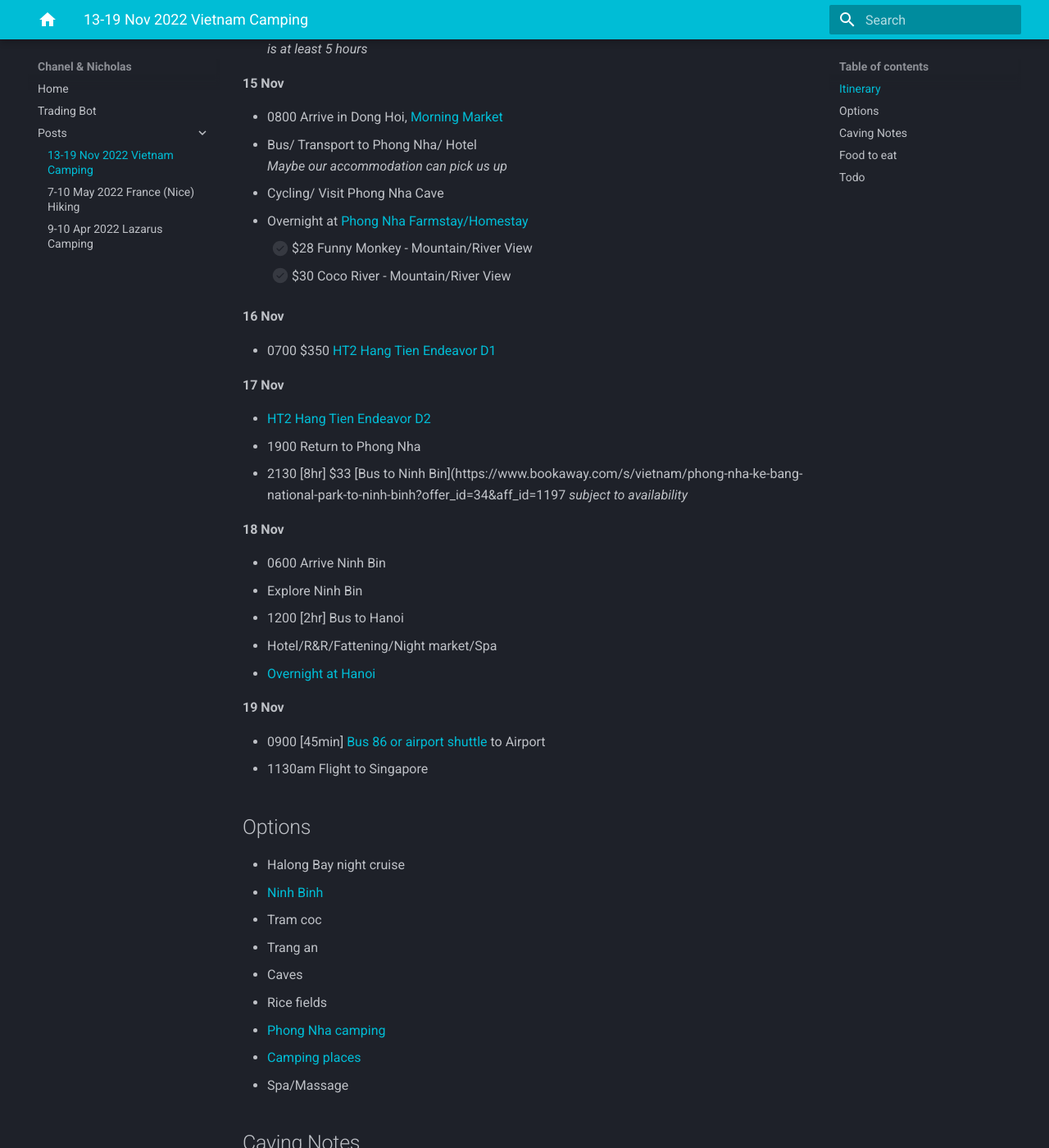
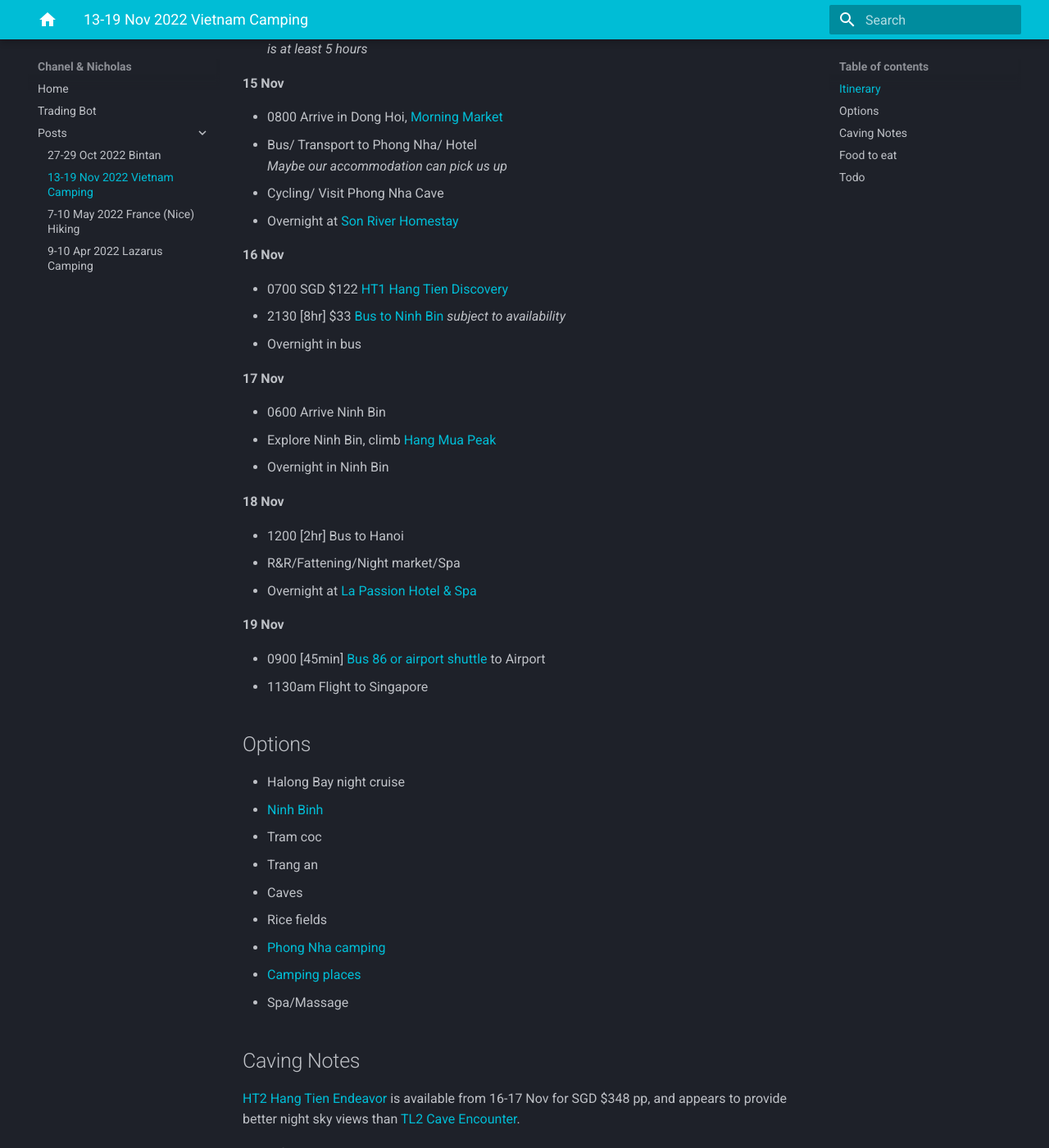
Before and after one commit to extrange/chanel, an MkDocs documentation site: the page built from docs/posts/2022-08-22-vietnam.md, in a window 1280 px wide and 1400 px high, scrolled down 1312 px. Shown: the whole window at 82% size. Built offline with MkDocs 1.6.1 and Material for MkDocs 9.7.7, drawn with Linux system fonts in a browser that asks for light colours.

Commit message:
Updated vietnam trip, added bintan trip

```diff
--- a/docs/posts/2022-08-22-vietnam.md
+++ b/docs/posts/2022-08-22-vietnam.md
@@ -30,27 +30,25 @@
 -   Bus/ Transport to Phong Nha/ Hotel
     _Maybe our accommodation can pick us up_
 -   Cycling/ Visit Phong Nha Cave
--   Overnight at [Phong Nha Farmstay/Homestay][phong-nha-homestay]
-    -   [ ] $28 Funny Monkey - Mountain/River View
-    -   [ ] $30 Coco River - Mountain/River View
+-   Overnight at [Son River Homestay][son-river-homestay]
 
 **16 Nov**
 
--   0700 $350 [HT2 Hang Tien Endeavor D1][ht2]
+-   0700 SGD $122 [HT1 Hang Tien Discovery][ht1]
+-   2130 [8hr] $33 [Bus to Ninh Bin](https://www.bookaway.com/s/vietnam/phong-nha-ke-bang-national-park-to-ninh-binh?offer_id=34&aff_id=1197) _subject to availability_
+-   Overnight in bus
 
 **17 Nov**
 
--   [HT2 Hang Tien Endeavor D2][ht2]
--   1900 Return to Phong Nha
--   2130 [8hr] $33 [Bus to Ninh Bin](https://www.bookaway.com/s/vietnam/phong-nha-ke-bang-national-park-to-ninh-binh?offer_id=34&aff_id=1197 _subject to availability_
+-   0600 Arrive Ninh Bin
+-   Explore Ninh Bin, climb [Hang Mua Peak][hang-mua]
+-   Overnight in Ninh Bin
 
 **18 Nov**
 
--   0600 Arrive Ninh Bin
--   Explore Ninh Bin
 -   1200 \[2hr\] Bus to Hanoi
--   Hotel/R&R/Fattening/Night market/Spa
--   [Overnight at Hanoi][hanoi-hotels]
+-   R&R/Fattening/Night market/Spa
+-   Overnight at [La Passion Hotel & Spa][la-passion-hotel]
 
 **19 Nov**
 
@@ -108,3 +106,7 @@
 [sap-hotel]: https://www.booking.com/hotel/vn/essence-palace.html?aid=356980&label=gog235jc-1DCAMooQFCC2pvaG9yLWJhaHJ1SDNYA2jJAYgBAZgBMbgBF8gBD9gBA-gBAfgBAogCAagCA7gCqpqimAbAAgHSAiQ3ODMzYWYyZC01N2E0LTQ2YmEtOWNmYy0yNjYwMjhmNDE4ZTnYAgTgAgE&sid=9b41df95f3c7ee83d4fe37873ebca795&all_sr_blocks=111970635_348599926_0_10_0;checkin=2022-11-13;checkout=2022-11-14;dest_id=2096;dest_type=district;dist=0;group_adults=2;group_children=0;hapos=4;highlighted_blocks=111970635_348599926_0_10_0;hpos=4;matching_block_id=111970635_348599926_0_10_0;no_rooms=1;req_adults=2;req_children=0;room1=A%2CA;sb_price_type=total;sr_order=popularity;sr_pri_blocks=111970635_348599926_0_10_0__70012800;srepoch=1661740685;srpvid=d4601285d8590018;type=total;ucfs=1&#map_closed
 [to-hanoi]: https://12go.asia/en/travel/phong-nha/hanoi?date=2022-11-17&people=2&direction=forward
 [to-phong-nha]: https://12go.asia/en/travel/hanoi/dong-hoi?date=2022-11-14&people=2&direction=forward
+[ht1]: https://oxalisadventure.com/tour/hang-tien-1-day-discovery/
+[hang-mua]: https://dailytravelpill.com/mua-cave-view-to-remember-ninh-binh-province/
+[son-river-homestay]: https://secure.booking.com/myreservations.html?pbsource=booking_confirmation&bn=2647805289&pincode=1911
+[la-passion-hotel]: https://secure.booking.com/myreservations.html?pbsource=booking_confirmation&bn=3569571980&pincode=5177
--- a/mkdocs.yml
+++ b/mkdocs.yml
@@ -17,6 +17,7 @@ nav:
   - Home: index.md
   - Trading Bot: trading-bot.md
   - Posts:
+    - 27-29 Oct 2022 Bintan: posts/2022-09-15-bintan.md
     - 13-19 Nov 2022 Vietnam Camping: posts/2022-08-22-vietnam.md
     - 7-10 May 2022 France (Nice) Hiking: posts/2022-05-france-nice-hiking.md
     - 9-10 Apr 2022 Lazarus Camping: posts/2022-04-09-lazarus-camping.md
```
Also changed, not shown: docs/posts/2022-09-15-bintan.md (added, +47 -0 lines), docs/static/2022-09-15/bintan.jpg (added), 2 other files.
